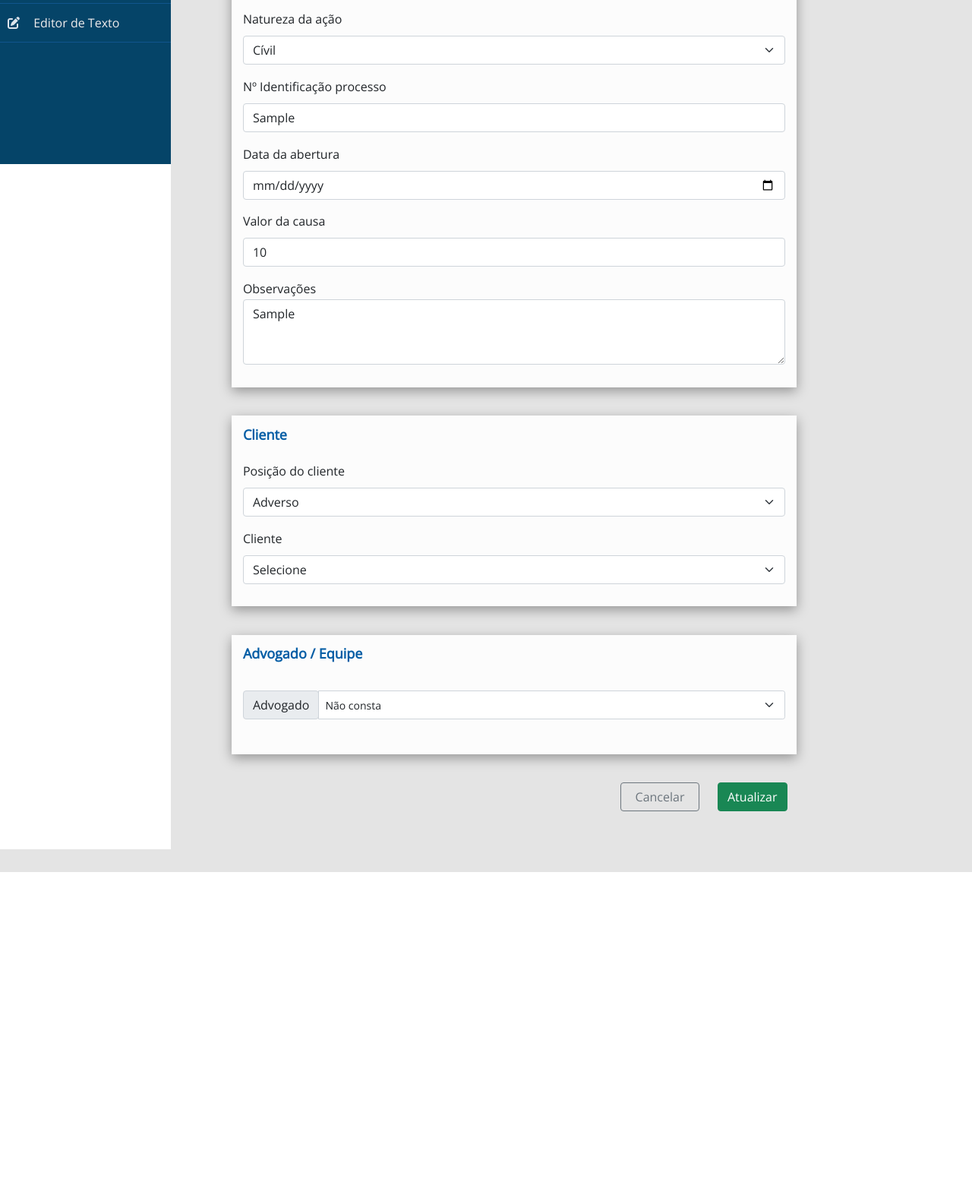
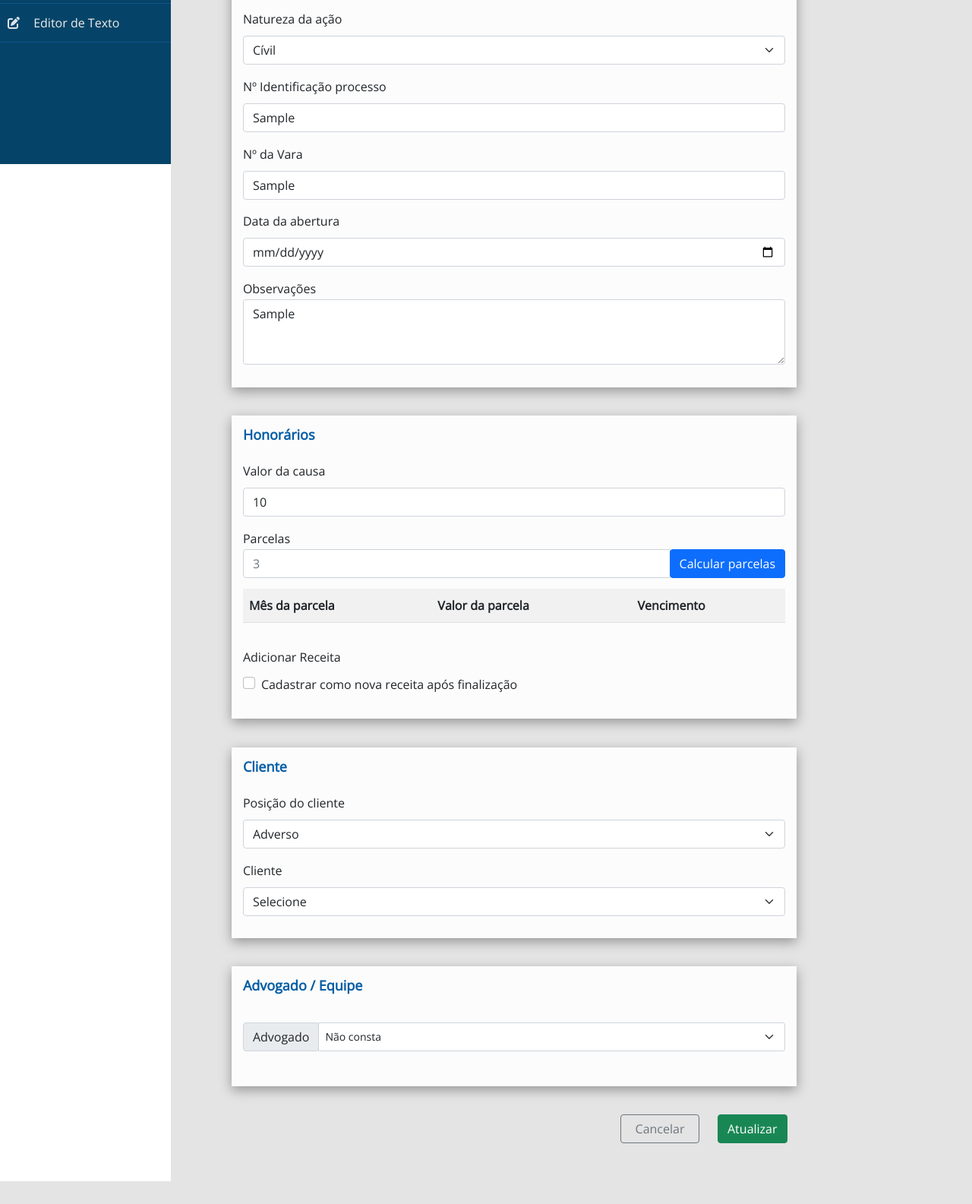
Before and after one commit to VitorHugoVH/SistemaGerenciadorEscritorio, a PHP site: page /FragaeMelo/Administrador/processos_edit.php?id=1 in a window 1280 px wide. Shown: the part 584-2169 px from the top of the page at 76% size. Before the commit the page ends 1732 px from the top, so only its background shows below. Run offline with PHP 8.4, Linux system fonts and the light colour scheme; the visitor is signed in with stand-in values (Sample User, id 1); tables that the repository leaves empty or names only in its code hold one stand-in row (values such as "Sample post"); lists and menus that the app fills with data are empty; some libraries are stand-ins or nearby versions.

Commit message:
Vara pronta

```diff
--- a/Administrador/contratos_add.php
+++ b/Administrador/contratos_add.php
@@ -25,6 +25,7 @@ if (!empty($_POST['nprocesso'])) {
         $classeprocesso = $data_pro['classe'];
         $nomefalecido = $data_pro['falecido'];
         $nprocesso = $data_pro['nprocesso'];
+        $numerovara = $data_pro['numerovara'];
     }
 
     //DADOS TABELA CLIENTE
@@ -235,7 +236,7 @@ if (!empty($_POST['nprocesso'])) {
               <label for="nomeadvogado"><b>
                   <h6 style="font-family: arial, sans-serif; font-size: 16px;">Nº da Vara</h6>
                 </b></label>
-                <input type="text" maxlength="7" class="form-control" name="numerovara" id="numerovara" placeholder="0000000ª" onkeyup="formatarVara(this)">
+                <input type="text" maxlength="7" class="form-control" name="numerovara" id="numerovara" placeholder="0000000ª" onkeyup="formatarVara(this)" value="<?php echo $numerovara ?>">
                 <script>
                     function formatarVara(input) {
                         // remove caracteres não numéricos
--- a/Administrador/processos_add.php
+++ b/Administrador/processos_add.php
@@ -18,8 +18,10 @@ if (isset($_POST['enviar'])) {
     $classe = $_POST['classeprocesso'];
     $natureza = $_POST['naturezaprocesso'];
     $nprocesso = $_POST['nprocesso'];
+    $numerovara = $_POST['numerovara'];
     $dataa = $_POST['dateabertura'];
     $valor = $_POST['valorcausa'];
+    $parcelas = $_POST['parcelas'];
     $ob = $_POST['observacoes'];
     $posicao = $_POST['posicaocliente'];
     $nomecliente = $_POST['nomecliente'];
@@ -118,8 +120,8 @@ if (isset($_POST['enviar'])) {
             $natureza = 'Não definido';
     }
 
-    $result = mysqli_query($conn, "INSERT INTO processo (valor, stat, privado, posicaocliente, observacoes, nomecliente, nomeadvogado, natureza, nprocesso, fase, dataa, classe, falecido ,mes)
-        VALUES ('$valor', '$status', '$privado', '$posicao', '$ob', '$nomecliente', '$nomeadvogado', '$natureza', '$nprocesso', '$fase', '$dataa', '$classe', '$nomefalecido', '$mes')");
+    $result = mysqli_query($conn, "INSERT INTO processo (valor, parcelas, stat, privado, posicaocliente, observacoes, nomecliente, nomeadvogado, natureza, nprocesso, numerovara, fase, dataa, classe, falecido ,mes)
+        VALUES ('$valor', '$parcelas', '$status', '$privado', '$posicao', '$ob', '$nomecliente', '$nomeadvogado', '$natureza', '$nprocesso', '$numerovara', '$fase', '$dataa', '$classe', '$nomefalecido', '$mes')");
 
     header('Location: processos.php');
 }
--- a/Administrador/processos_edit.php
+++ b/Administrador/processos_edit.php
@@ -18,8 +18,10 @@ if (!empty($_GET['id'])) {
             $classe = $user_data['classe'];
             $natureza = $user_data['natureza'];
             $nprocesso = $user_data['nprocesso'];
+            $numerovara = $user_data['numerovara'];
             $dataa = $user_data['dataa'];
             $valor = $user_data['valor'];
+            $parcelas = $user_data['parcelas'];
             $ob = $user_data['observacoes'];
             $posicao = $user_data['posicaocliente'];
             $nomecliente = $user_data['nomecliente'];
@@ -220,17 +222,149 @@ if (!$logged) {
                                 </script>
                             </div>
                             <div class="campos">
+                                <label class="form-label">Nº da Vara</label>
+                                <input type="text" maxlength="7" class="form-control" name="numerovara" id="numerovara" placeholder="0000000ª" onkeyup="formatarVara(this)" value="<?php echo $numerovara ?>">
+                                <script>
+                                    function formatarVara(input) {
+                                        // remove caracteres não numéricos
+                                        let num = input.value.replace(/[^\d]/g, '');
+
+                                        // adiciona 'ª' como último caractere, se houver número
+                                        if (num) {
+                                            num += 'ª';
+                                        }
+
+                                        // atualiza o valor do input com a string formatada
+                                        input.value = num;
+                                    }
+                                </script>
+                            </div>
+                            <div class="campos">
                                 <label class="form-label">Data da abertura</label>
                                 <input type="date" name="dateabertura" id="dateabertura" class="form-control" value="<?php echo $dataa ?>">
-                            </div>
-                            <div class="campos">
-                                <label class="form-label">Valor da causa</label>
-                                <input type="number" name="valorcausa" id="valorcausa" step="0.01" min="0.01" class="form-control" placeholder="0.00" value="<?php echo $valor ?>">
                             </div>
                             <div class="campos">
                                 <div class="form-group">
                                     <label for="exampleFormControlTextarea1">Observações</label>
                                     <textarea class="form-control" id="exampleFormControlTextarea1" rows="3" placeholder="Observações" name="observacoes"><?php echo $ob ?></textarea>
+                                </div>
+                            </div>
+                        </div>
+                    </div>
+                    <div class="bloco5">
+                        <div class="row">
+                            <div class="titulo">
+                                <h4 class="title"><b>Honorários</b></h4>
+                            </div>
+                            <div class="campos">
+                                <label class="form-label">Valor da causa</label>
+                                <input type="text" name="valorcausa" id="valorcausa" class="form-control" value="<?php echo $valor ?>">
+                            </div>
+                            <script>
+                                function formatarMoeda(valor) {
+                                    var formatter = new Intl.NumberFormat('pt-BR', {
+                                        style: 'currency',
+                                        currency: 'BRL',
+                                        minimumFractionDigits: 2,
+                                        maximumFractionDigits: 2
+                                    });
+
+                                    return formatter.format(valor).replace(/\D/g, '');
+                                }
+
+                                var input = document.getElementById('valorcausa');
+                                input.addEventListener('input', function () {
+                                    var valor = this.value;
+
+                                    // Remove tudo que não é dígito
+                                    valor = valor.replace(/\D/g, '');
+
+                                    // Converte para número e divide por 100 para obter o valor em reais
+                                    valor = parseFloat(valor) / 100;
+
+                                    // Formata o valor como moeda, com símbolo "R$" e duas casas decimais
+                                    valor = formatarMoeda(valor);
+
+                                    // Atualiza o valor do input
+                                    this.value = valor;
+
+                                    // Verifica se o valor mínimo foi atingido
+                                    var valorNumerico = parseFloat(valor.replace(/[^0-9,-]+/g, "").replace(",", "."));
+                                    if (valorNumerico < 100) {
+                                        this.setCustomValidity('O valor mínimo é R$ 100,00');
+                                    } else {
+                                        this.setCustomValidity('');
+                                    }
+
+                                    // Define 0 como valor padrão se o valor estiver vazio
+                                    if (this.value === '') {
+                                        this.value = 'R$ 0,00';
+                                    }
+                                });
+
+                            </script>
+                            <div class="campos">
+                                <label for="parcelas">Parcelas</label>
+                                <div class="input-group">
+                                    <input type="number" name="parcelas" id="parcelas" class="form-control" placeholder="3" value="<?php echo $parcelas ?>"/>
+                                    <div class="input-group-append">
+                                        <button type="button" id="calcularParcelas" class="btn btn-primary">Calcular parcelas</button>
+                                    </div>
+                                </div>
+                                <table id="tabelaParcelas" class="table" style="margin-top: 2%;">
+                                    <thead>
+                                    <tr>
+                                        <th>Mês da parcela</th>
+                                        <th>Valor da parcela</th>
+                                        <th>Vencimento</th>
+                                    </tr>
+                                    </thead>
+                                    <tbody></tbody>
+                                </table>
+                                <script>
+                                    var inputValor = document.getElementById('valorcausa');
+                                    var inputParcelas = document.getElementById('parcelas');
+                                    var btnCalcular = document.getElementById('calcularParcelas');
+                                    var tabelaParcelas = document.getElementById('tabelaParcelas');
+
+                                    btnCalcular.addEventListener('click', function() {
+                                        // Pega o valor da causa e a quantidade de parcelas
+                                        var valor = parseFloat(inputValor.value.replace(/[^\d]+/g, ''));
+                                        var valor = (inputValor.value.replace(',', '.'));
+                                        var nparcelas = parseInt(inputParcelas.value);
+
+                                        // Calcula o valor de cada parcela
+                                        var valorParcela = valor / nparcelas;
+
+                                        // Adiciona as linhas na tabela de parcelas
+                                        var tbody = tabelaParcelas.getElementsByTagName('tbody')[0];
+                                        tbody.innerHTML = '';
+                                        var dataVencimento = new Date();
+                                        var diaVencimento = dataVencimento.getDate();
+                                        for (var i = 0; i < nparcelas; i++) {
+                                            // Soma um mês na data de vencimento para cada parcela
+                                            dataVencimento.setMonth(dataVencimento.getMonth() + 1);
+
+                                            // Formata o mês por extenso
+                                            var mesParcela = dataVencimento.toLocaleString('pt-BR', { month: 'long' });
+
+                                            // Adiciona uma linha na tabela com as informações da parcela
+                                            var tr = document.createElement('tr');
+                                            tr.innerHTML = '<td>' + (i + 1) + 'ª parcela - ' + mesParcela + '/' + dataVencimento.getFullYear() + '</td>' +
+                                                '<td>R$ ' + valorParcela.toFixed(2) + '</td>' +
+                                                '<td>' + diaVencimento + '/' + (dataVencimento.getMonth() + 1) + '/' + dataVencimento.getFullYear() + '</td>';
+                                            tbody.appendChild(tr);
+                                        }
+                                    });
+                                </script>
+                            </div>
+                            <div class="campos">
+                                <label class="form-label">Adicionar Receita</label>
+                                <div class="form-check">
+                                    <input class="form-check-input" type="checkbox" value="" id="flexCheckDefault">
+                                    <label class="form-check-label" for="flexCheckDefault">
+                                        Cadastrar como nova receita após finalização
+                                    </label>
                                 </div>
                             </div>
                         </div>
--- a/Administrador/processos_save.php
+++ b/Administrador/processos_save.php
@@ -11,6 +11,7 @@ if (isset($_POST['update'])) {
     $classeprocesso = $_POST['classeprocesso'];
     $naturezaprocesso = $_POST['naturezaprocesso'];
     $nprocesso = $_POST['nprocesso'];
+    $numerovara = $_POST['numerovara'];
     $dateabertura = $_POST['dateabertura'];
     $valorcausa = $_POST['valorcausa'];
     $observacoes = $_POST['observacoes'];
@@ -129,7 +130,7 @@ if (isset($_POST['update'])) {
             $naturezaprocesso = 'Não definido';
     }
 
-    $sqlUpdate = "UPDATE processo SET valor='$valorcausa', stat='$status', privado='$naovisualizar', posicaocliente='$posicaocliente', observacoes='$observacoes', nomecliente='$nomecliente', nomeadvogado='$advogadoatuando', natureza='$naturezaprocesso', nprocesso='$nprocesso', fase='$faseprocesso', dataa='$dateabertura', classe='$classeprocesso', falecido='$nomefalecido',mes='$mes'
+    $sqlUpdate = "UPDATE processo SET valor='$valorcausa', stat='$status', privado='$naovisualizar', posicaocliente='$posicaocliente', observacoes='$observacoes', nomecliente='$nomecliente', nomeadvogado='$advogadoatuando', natureza='$naturezaprocesso', nprocesso='$nprocesso', numerovara='$numerovara', fase='$faseprocesso', dataa='$dateabertura', classe='$classeprocesso', falecido='$nomefalecido',mes='$mes'
     WHERE id='$id'";
 
     $result = $conn->query($sqlUpdate);
```
